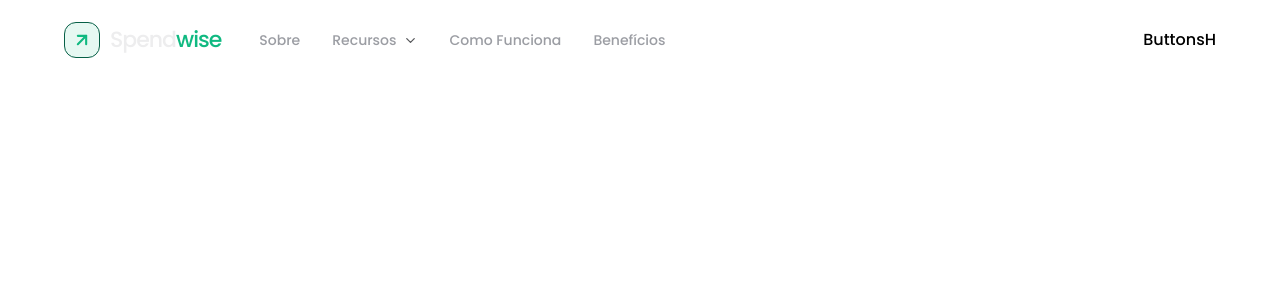
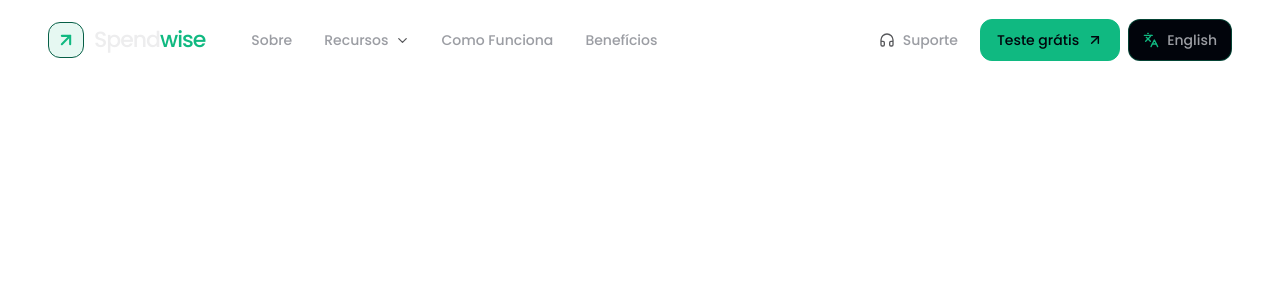
Before and after one commit to Next-Solve-Studio/spendwise-page, a Next.js app: page / in a window 1280 px wide. Shown: the top 300 px of the page. Built offline with nearby package versions, Linux system fonts and the light colour scheme.

Commit message:
Header - Criação dos Botões
Melhorei a estilização para quando fizermos o scroll pra baixo no header e criei a estilização dos botões que estão no próprio header.

```diff
--- a/src/components/layout/header/Header.tsx
+++ b/src/components/layout/header/Header.tsx
@@ -1,5 +1,6 @@
-"use client"
-import { useState, useEffect } from "react"
+"use client";
+
+import { useEffect, useState } from "react";
 
 import LogoH from "./sections/logo/LogoH";
 import NavigationH from "./sections/navigation/NavigationH";
@@ -10,35 +11,36 @@ export default function Header() {
     const [scrolled, setScrolled] = useState(false);
 
     useEffect(() => {
-        const handleScroll = () => {
-            setScrolled(window.scrollY > 20)
-        };
+        const handleScroll = () => setScrolled(window.scrollY > 20);
 
         handleScroll();
 
-        window.addEventListener("scroll", handleScroll);
-        return () => {
-            window.removeEventListener("scroll", handleScroll)
-        };
+        window.addEventListener("scroll", handleScroll, { passive: true });
 
+        return () => window.removeEventListener("scroll", handleScroll);
     }, []);
 
     return (
-        <header className={`fixed top-0 w-full h-20 z-50 transition-all duration-300 ${scrolled
-            ? "bg-black/80 backdrop-blur-md shadow-lg"
-            : "bg-transparent"
-            }`}>
-            <section className="max-w-7xl mx-auto flex items-center justify-between h-full px-6 md:px-10 lg:px-16">
-                <div className="flex items-center gap-6">
+        <header className={`fixed inset-x-0 top-0 z-50 h-20 transition-all duration-300 ${scrolled ? "border-b border-border/40 bg-background-soft/85 shadow-[0_10px_40px_rgba(0,0,0,0.25)] backdrop-blur-xl" : "bg-transparent"}`}>
+            <div className="mx-auto flex h-full max-w-7xl items-center justify-between px-5 sm:px-6 md:px-8 lg:px-10 xl:px-12">
+                <div className="flex items-center gap-8">
                     <LogoH />
 
-                    <div className="hidden md:flex"><NavigationH /></div>
+                    <div className="hidden lg:block">
+                        <NavigationH />
+                    </div>
                 </div>
-                <div className="flex items-center gap-4">
-                    <div className="hidden md:flex"><ButtonsH /></div>
-                    <div className="md:hidden"><SidebarH /></div>
+
+                <div className="flex items-center gap-3">
+                    <div className="hidden lg:block">
+                        <ButtonsH />
+                    </div>
+
+                    <div className="lg:hidden">
+                        <SidebarH />
+                    </div>
                 </div>
-            </section>
+            </div>
         </header>
-    )
+    );
 }
--- a/src/components/layout/header/sections/buttons/ButtonsH.tsx
+++ b/src/components/layout/header/sections/buttons/ButtonsH.tsx
@@ -1,7 +1,54 @@
+"use client";
 
+import Link from "next/link";
+import { Headphones, ArrowUpRight, Languages } from "lucide-react";
+import { toast } from "sonner";
 
 export default function ButtonsH() {
+    const btnLinks = [
+        { id: 1, text: "Suporte", href: "/suporte", primary: false, icon: Headphones },
+        { id: 2, text: "Teste grátis", href: "/test", primary: true, icon: ArrowUpRight },
+        { id: 3, text: "English", href: "#", primary: false, icon: Languages, isDevelopment: true },
+    ];
+
+    const handleLanguageClick = (e: React.MouseEvent<HTMLAnchorElement>) => {
+        e.preventDefault();
+
+        toast.info("Função em desenvolvimento", {
+            description: "Feature under development.",
+        });
+    };
+
     return (
-        <div>ButtonsH</div>
-    )
+        <div className="hidden items-center gap-2 lg:flex">
+            {btnLinks.map((button) => {
+                const Icon = button.icon;
+
+                if (button.isDevelopment) {
+                    return (
+                        <Link key={button.id} href={button.href} onClick={handleLanguageClick} className="group flex items-center gap-2 rounded-xl border border-border/70 bg-card px-3.5 py-2.5 text-sm font-medium text-foregroundsecondary transition-all duration-300 hover:border-borderbright hover:bg-primary/10 hover:text-foreground">
+                            <Icon size={16} strokeWidth={2} className="text-primary transition-transform duration-300 group-hover:scale-110" />
+                            <span>{button.text}</span>
+                        </Link>
+                    );
+                }
+
+                if (button.primary) {
+                    return (
+                        <Link key={button.id} href={button.href} className="group flex items-center gap-2 rounded-xl border border-primary bg-primary px-4 py-2.5 text-sm font-semibold text-background-soft transition-all duration-300 hover:bg-primarylight hover:shadow-[0_0_25px_rgba(16,185,129,0.25)]">
+                            <span>{button.text}</span>
+                            <Icon size={16} strokeWidth={2.2} className="transition-transform duration-300 group-hover:-translate-y-0.5 group-hover:translate-x-0.5" />
+                        </Link>
+                    );
+                }
+
+                return (
+                    <Link key={button.id} href={button.href} className="group flex items-center gap-2 rounded-xl px-3.5 py-2.5 text-sm font-medium text-foregroundsecondary transition-all duration-300 hover:bg-primary/10 hover:text-foreground">
+                        <Icon size={16} strokeWidth={2} className="text-muted transition-colors duration-300 group-hover:text-primary" />
+                        <span>{button.text}</span>
+                    </Link>
+                );
+            })}
+        </div>
+    );
 }
```
